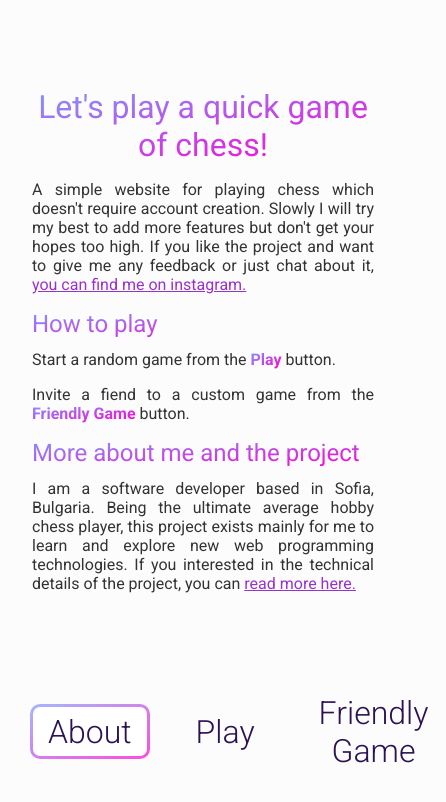
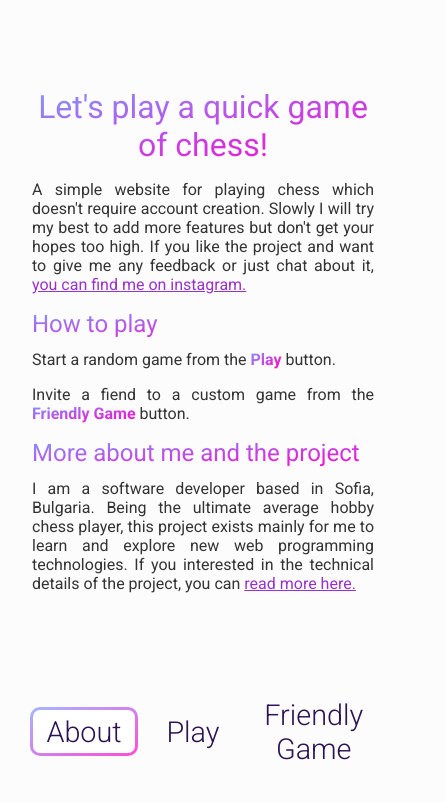
Before and after one commit to yordan-g/yochess-ui, a SvelteKit app: page / in a window 390 px wide. Shown: the top 802 px of the page, 446 px wide, since content can reach past the window. Built offline with nearby package versions, Linux system fonts and the light colour scheme.

Commit message:
fix styling

```diff
--- a/src/routes/(app)/+layout.svelte
+++ b/src/routes/(app)/+layout.svelte
@@ -169,7 +169,6 @@
 			flex-direction: column-reverse;
 			flex-grow: 1;
 			height: 100%;
-			/*margin: 5em 1.5em 1.5em 1.5em;*/
 		}
 
 		.route-c {
@@ -177,7 +176,7 @@
 			margin: 0;
 			padding: 0;
 			flex: 3;
-			/*overflow-y: auto;*/
+			overflow-y: auto;
 		}
 
 		.route-c::before {
@@ -188,8 +187,9 @@
 			flex: 1;
 			display: flex;
 			flex-direction: row;
-			gap: 2em;
-			min-width: 90%;
+			gap: 1em;
+			width: unset;
+			max-width: 100%;
 			align-items: center;
 			justify-content: space-between;
 			margin: 0em 1.5em 0em 1.5em;
@@ -206,8 +206,7 @@
 
 		.btn-nav {
 			padding: 0.2em 0.5em 0.2em 0.5em;
-			/*padding: 0em;*/
-			/*margin: 0em;*/
+			font-size: 1.8em;
 		}
 
 		footer {
--- /dev/null
+++ b/src/routes/+layout.svelte
@@ -0,0 +1,5 @@
+<script lang="ts">
+	let { children } = $props();
+</script>
+
+{@render children()}
```
